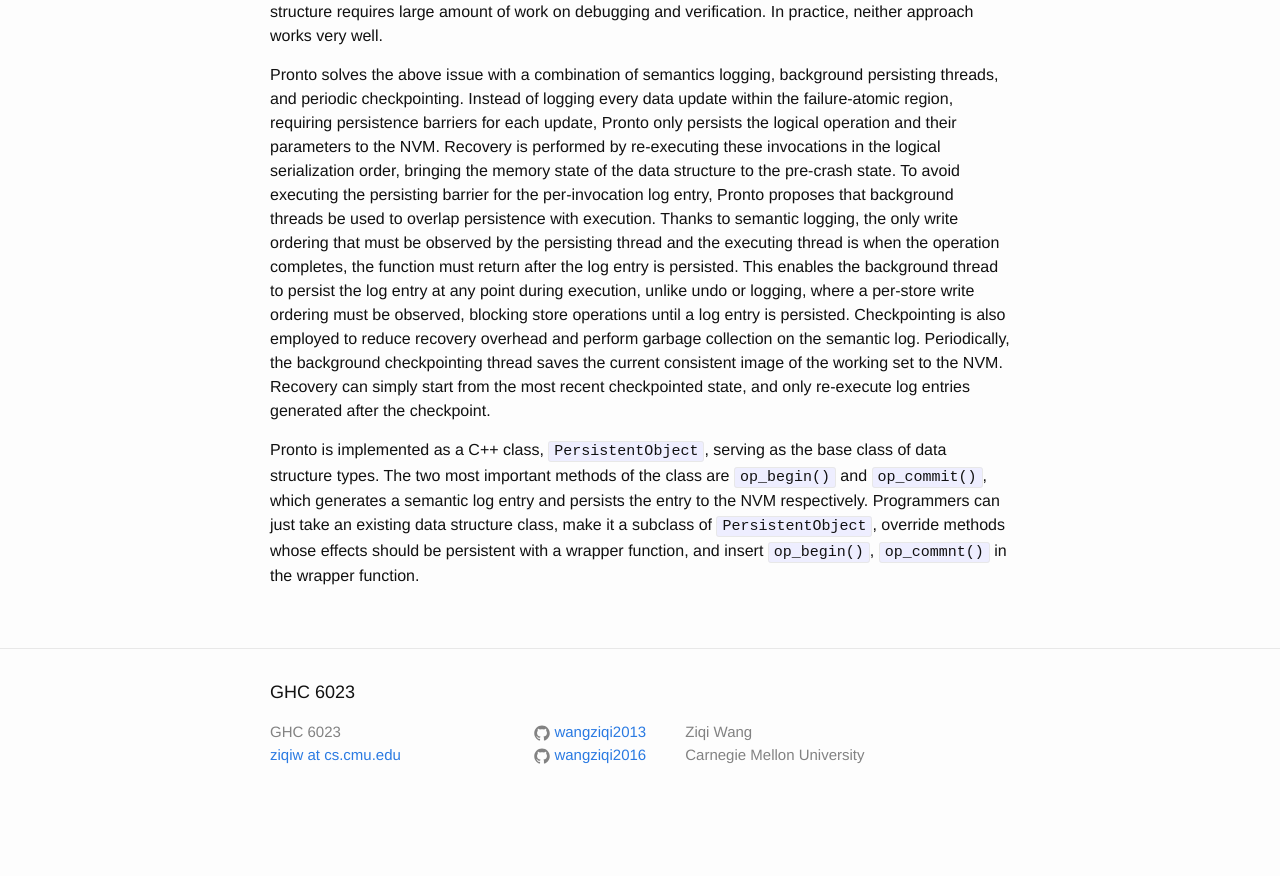
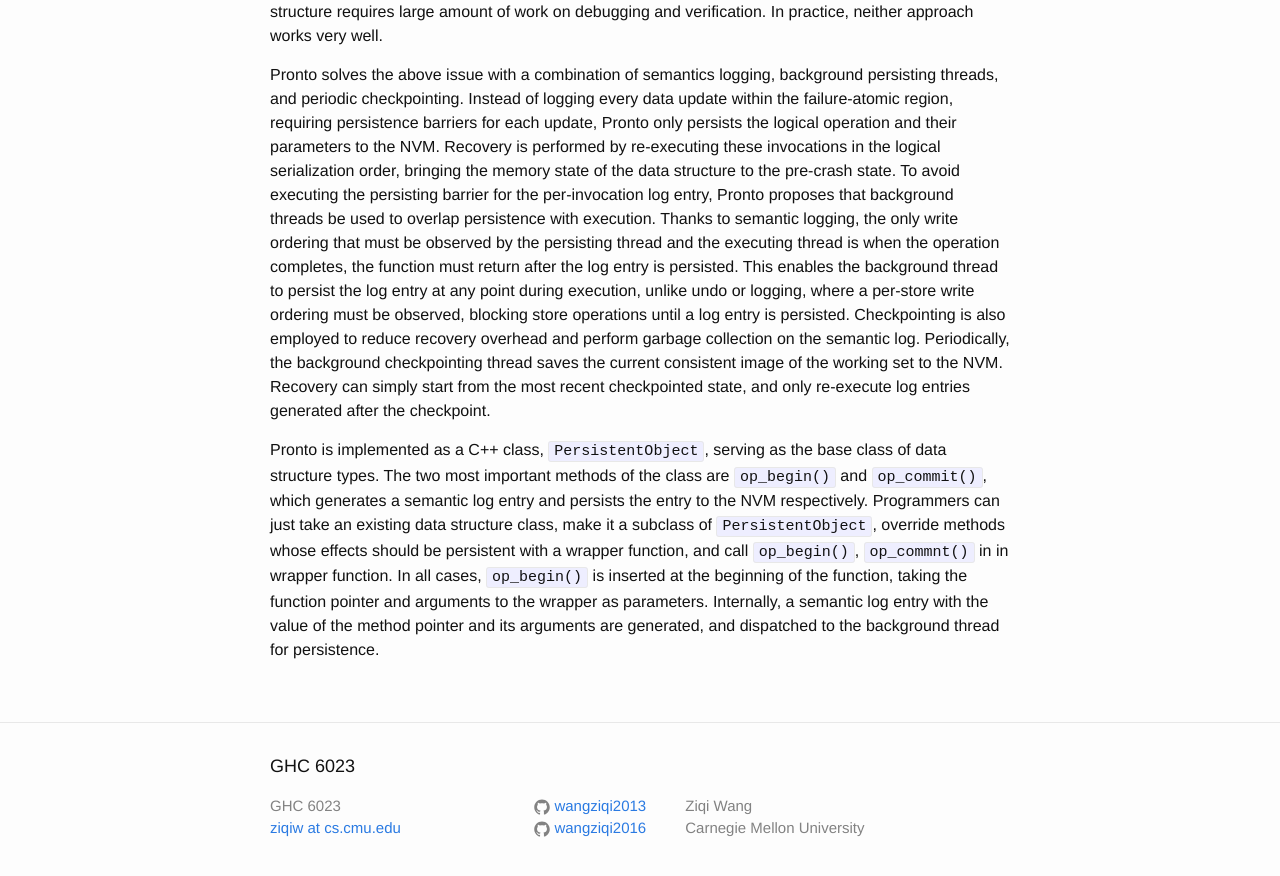
Before and after one commit to wangziqi2013/wangziqi2013.github.io, a Jekyll site: the page built from _posts/2020-08-26-pronto.markdown, in a window 1280 px wide and 900 px high, scrolled down 660 px. Shown: the top 876 px of the window. Built offline with Jekyll 4.4.1, drawn with Linux system fonts in a browser that asks for light colours; before the commit the page ends 1486 px from its top, so only the background shows below that.

Commit message:
Adding op_begin

```diff
--- a/_posts/2020-08-26-pronto.markdown
+++ b/_posts/2020-08-26-pronto.markdown
@@ -41,5 +41,8 @@ Pronto is implemented as a C++ class, `PersistentObject`, serving as the base cl
 The two most important methods of the class are `op_begin()` and `op_commit()`, which generates a semantic log entry and
 persists the entry to the NVM respectively.
 Programmers can just take an existing data structure class, make it a subclass of `PersistentObject`,
-override methods whose effects should be persistent with a wrapper function, and insert `op_begin()`, `op_commnt()` in
-the wrapper function.
+override methods whose effects should be persistent with a wrapper function, and call `op_begin()`, `op_commnt()` in
+in wrapper function.
+In all cases, `op_begin()` is inserted at the beginning of the function, taking the function pointer and arguments
+to the wrapper as parameters. Internally, a semantic log entry with the value of the method pointer and its
+arguments are generated, and dispatched to the background thread for persistence.
```
